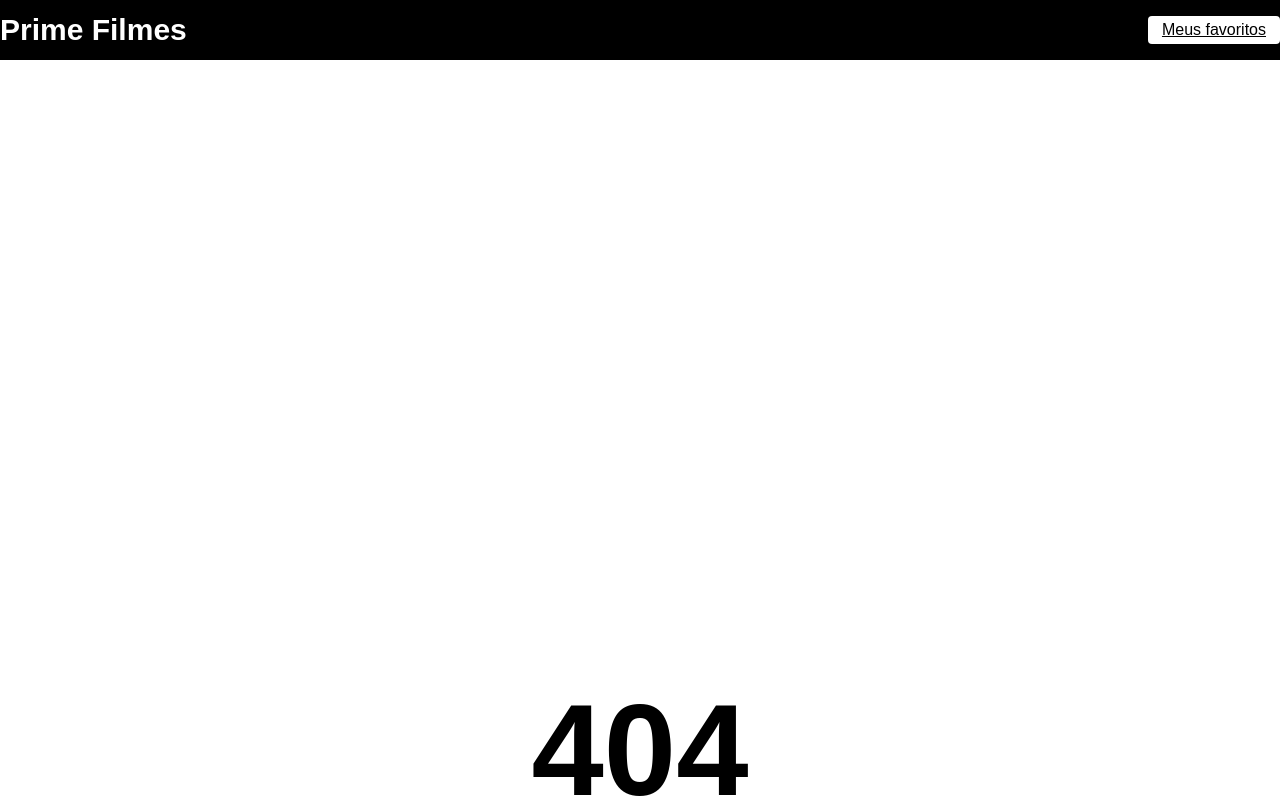
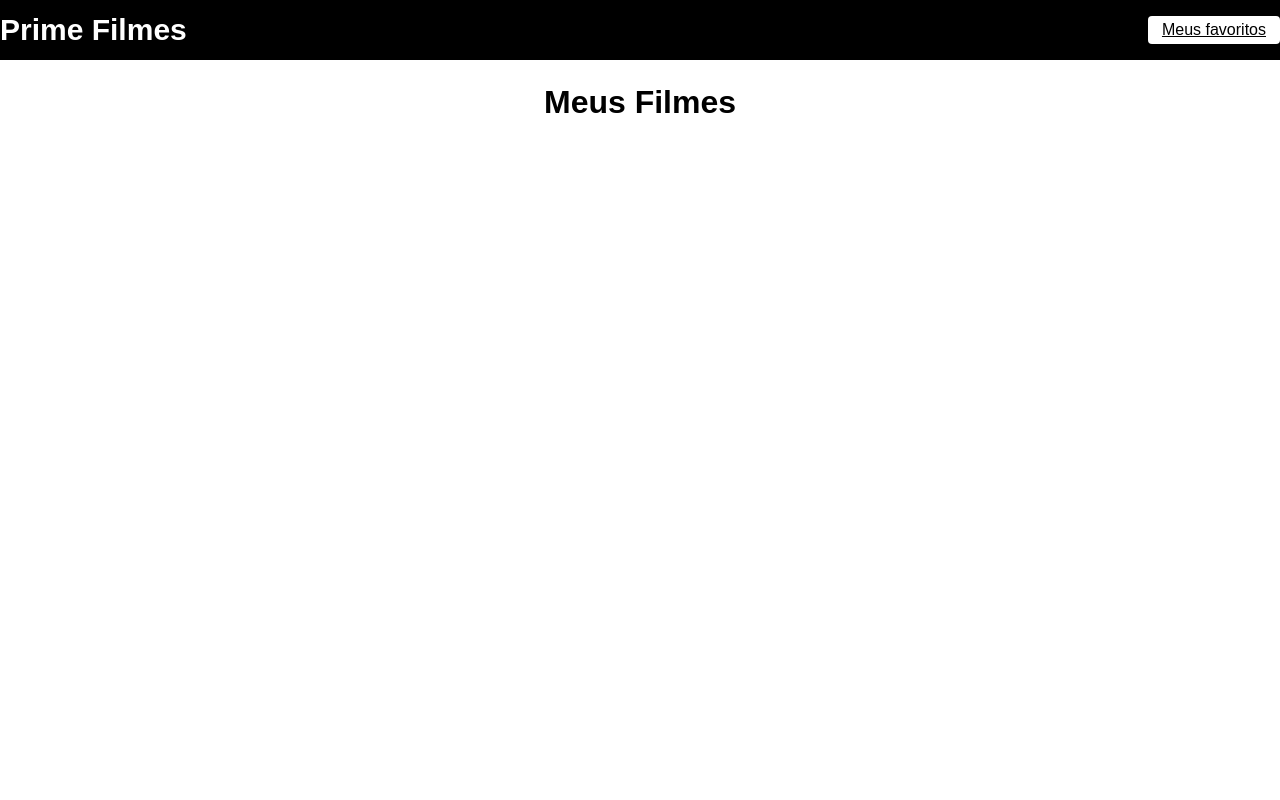
Before and after one commit to Devjuninho19/Filmes, a React (Vite) app: page /favoritos in a window 1280 px wide. Before the commit this address had no page. Shown: the top 800 px of the page. Built offline with nearby package versions, Linux system fonts and the light colour scheme.

Commit message:
Lista de filmes favoritos finalizada

```diff
--- a/src/AppRoutes.jsx
+++ b/src/AppRoutes.jsx
@@ -4,6 +4,7 @@
 import Filme from "./Pages/Filme"
 import Header from "./components/Header"
 import Error from "./Pages/Error"
+import Favoritos from "./Pages/Favoritos"
 const AppRoutes = () => {
   return (
     <BrowserRouter>
@@ -11,6 +12,8 @@
       <Routes>
         <Route path="/" element={<Home />} />
         <Route path="/filme/:id" element={<Filme />} />
+        <Route path="/favoritos" element={<Favoritos />} />
+
         <Route path="*" element={<Error />} />
       </Routes>
     </BrowserRouter>
--- /dev/null
+++ b/src/Pages/Favoritos/favoritos.css
@@ -0,0 +1,36 @@
+.meus-filmes{
+    margin-top: 24px;
+    display: flex;
+    flex-direction: column;
+    align-items: center;
+}
+
+.meus-filmes h1{
+    margin-bottom: 14px;
+}
+.meus-filmes span{
+    font-size: 18px;
+}
+
+.meus-filmes ul{
+    width: 720px;
+}
+
+.meus-filmes ul li {
+    list-style: none;
+    display: flex;
+    justify-content: space-between;
+    align-items: center;
+    margin-bottom: 14px;
+
+}
+.meus-filmes div{
+    display: flex;
+    justify-content: center;
+    align-items: center;
+}
+.meus-filmes div a{
+    text-decoration: none;
+    color: darkcyan;
+    margin-right: 14px;
+}
--- /dev/null
+++ b/src/Pages/Favoritos/index.jsx
@@ -0,0 +1,33 @@
+import React, { useEffect, useState } from "react";
+import "./favoritos.css";
+import { Link } from "react-router-dom";
+const index = () => {
+  const [filmes, setFilmes] = useState([]);
+
+  useEffect(() => {
+    const minhaLista = localStorage.getItem("@flix");
+    setFilmes(JSON.parse(minhaLista) || []);
+  }, []);
+  return (
+    <div className="meus-filmes">
+      <h1>Meus Filmes</h1>
+
+      <ul>
+       {filmes.map((item) =>{
+        return(
+            <li key={item.id}>
+                <span>{item.title}</span>
+                <div>
+                    <Link to={`/filme/${item.id}`}>Ver detalhes</Link>
+                    <button>Excluir</button>
+                </div>
+
+            </li>
+        )
+       })}
+      </ul>
+    </div>
+  );
+};
+
+export default index;
```
